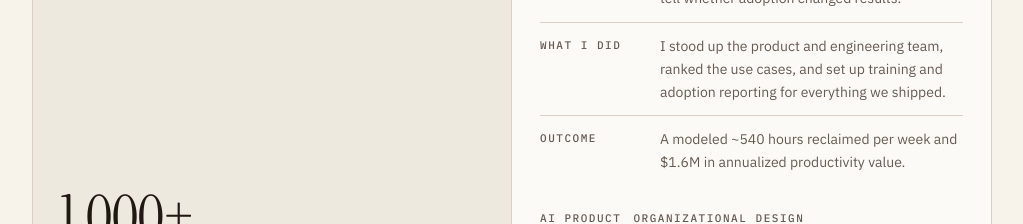
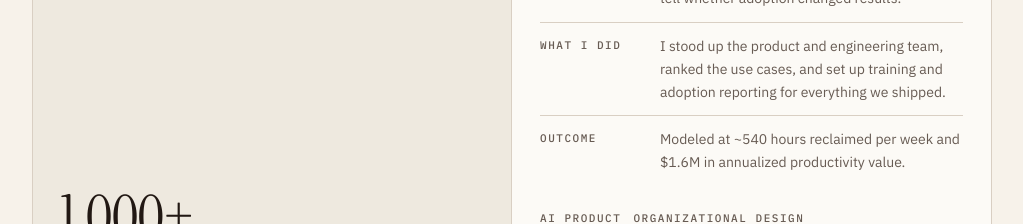
Before and after one commit to jarrodtran/Personal-Website, a Next.js app: page / in a window 1280 px wide. Shown: the part 2980-3204 px from the top of the page, without its empty margins (128-1151 px from the left). Built offline with nearby package versions, Linux system fonts and the light colour scheme.

Commit message:
fix(copy): drop the stray article in the AI case-study outcome
Co-authored-by: jarrodtran <jarrodtran@users.noreply.github.com>

```diff
--- a/content/site.ts
+++ b/content/site.ts
@@ -278,7 +278,7 @@ export const site: SiteContent = {
       contribution:
         "I stood up the product and engineering team, ranked the use cases, and set up training and adoption reporting for everything we shipped.",
       outcome:
-        "A modeled ~540 hours reclaimed per week and $1.6M in annualized productivity value.",
+        "Modeled at ~540 hours reclaimed per week and $1.6M in annualized productivity value.",
       tags: ["AI Product", "Organizational Design", "Executive Alignment"],
       panel: {
         kicker: "Tesla Energy",
```
